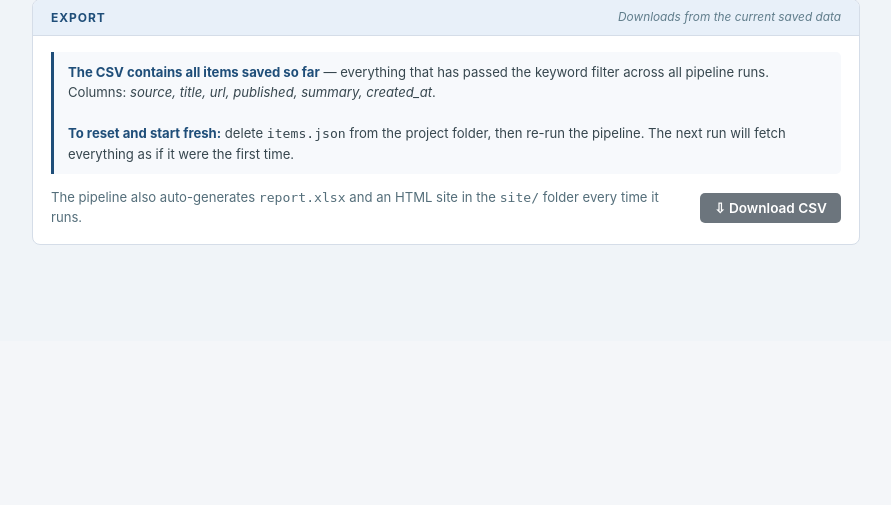
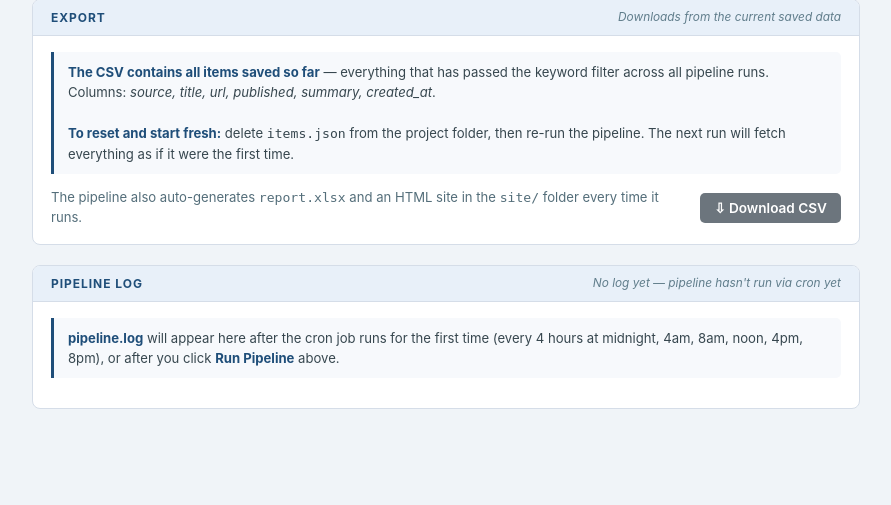
Before and after one commit to gtj5/source-monitor, a Flask app: page / in a window 1280 px wide. Shown: the part 1048-1553 px from the top of the page, without its empty margins (194-1085 px from the left). Before the commit the page ends 1293 px from the top, so only its background shows below. Run offline with Flask 3, Linux system fonts and the light colour scheme.

Commit message:
Add pipeline log viewer to Flask UI
Reads the last 200 lines of pipeline.log and displays them in a
dedicated card on the dashboard, so cron run history is visible
without leaving the browser. Shows an empty-state message until
the log file exists.

Co-Authored-By: Claude Sonnet 4.6 <noreply@anthropic.com>

```diff
--- a/app.py
+++ b/app.py
@@ -18,7 +18,16 @@ from flask import Flask, flash, redirect, render_template, request, url_for, Res
 app = Flask(__name__)
 app.secret_key = "source-monitor-secret"
 
-CONFIG_FILE = Path(__file__).parent / "config.yaml"
+CONFIG_FILE  = Path(__file__).parent / "config.yaml"
+PIPELINE_LOG = Path(__file__).parent / "pipeline.log"
+LOG_TAIL     = 200  # max lines to show in the UI
+
+
+def read_pipeline_log() -> str | None:
+    if not PIPELINE_LOG.exists():
+        return None
+    lines = PIPELINE_LOG.read_text().splitlines()
+    return "\n".join(lines[-LOG_TAIL:])
 
 
 # ---------------------------------------------------------------------------
@@ -48,6 +57,7 @@ def index():
         keywords=cfg.get("keywords", []),
         log=None,
         log_error=None,
+        pipeline_log=read_pipeline_log(),
     )
 
 
@@ -123,6 +133,7 @@ def run_pipeline():
         keywords=cfg.get("keywords", []),
         log=result.stdout or "(no output)",
         log_error=log_error,
+        pipeline_log=read_pipeline_log(),
     )
 
 
--- a/templates/index.html
+++ b/templates/index.html
@@ -587,6 +587,32 @@
     </div>
   </div>
 
+  <!-- ── Cron log ── -->
+  <div class="card">
+    <div class="card-header">
+      <span class="card-header-title">Pipeline Log</span>
+      <span class="card-header-hint">
+        {% if pipeline_log %}
+          Last {{ pipeline_log.split('\n') | length }} lines from pipeline.log &nbsp;·&nbsp;
+          <a href="/" style="color:#1F4E79;font-style:normal;">&#8635; Refresh</a>
+        {% else %}
+          No log yet — pipeline hasn't run via cron yet
+        {% endif %}
+      </span>
+    </div>
+    <div class="card-body">
+      {% if pipeline_log %}
+        <pre class="log-block">{{ pipeline_log }}</pre>
+      {% else %}
+        <div class="info-box">
+          <strong>pipeline.log</strong> will appear here after the cron job runs for the first time
+          (every 4 hours at midnight, 4am, 8am, noon, 4pm, 8pm), or after you click
+          <strong>Run Pipeline</strong> above.
+        </div>
+      {% endif %}
+    </div>
+  </div>
+
   <!-- ── Pipeline output ── -->
   {% if log is not none %}
   <div class="card">
```
